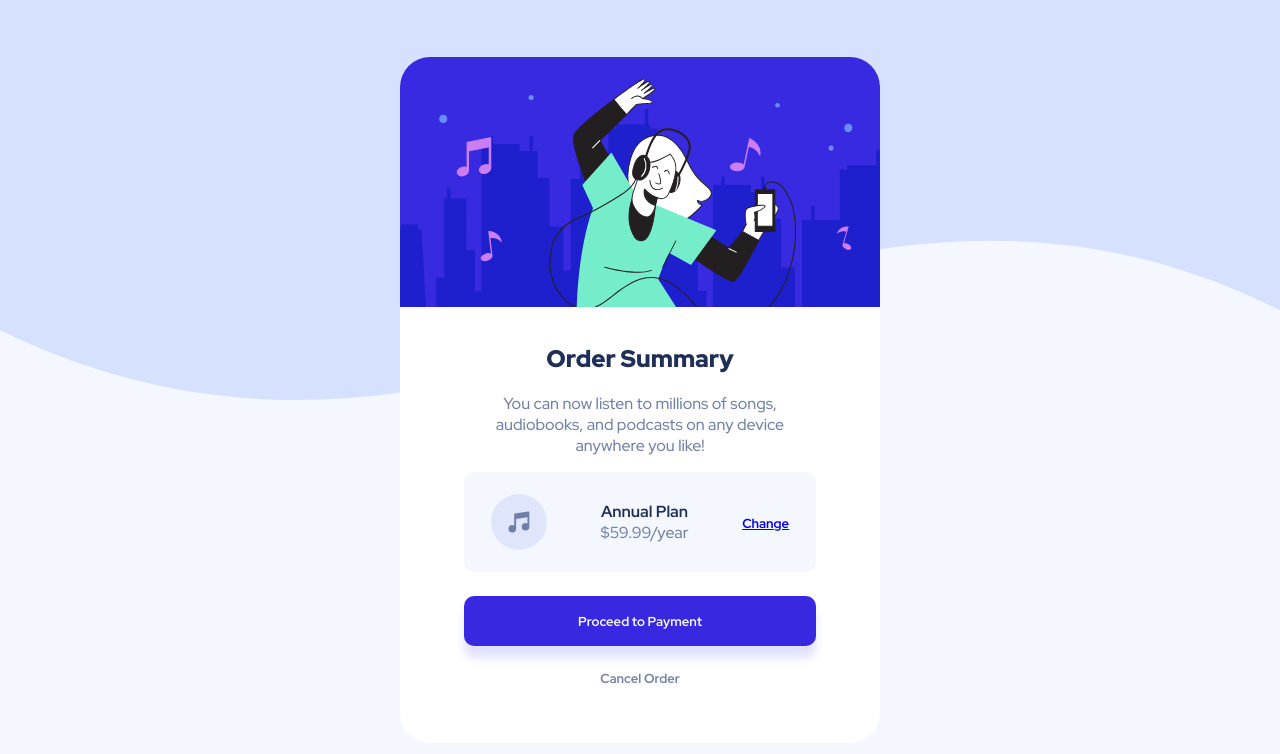
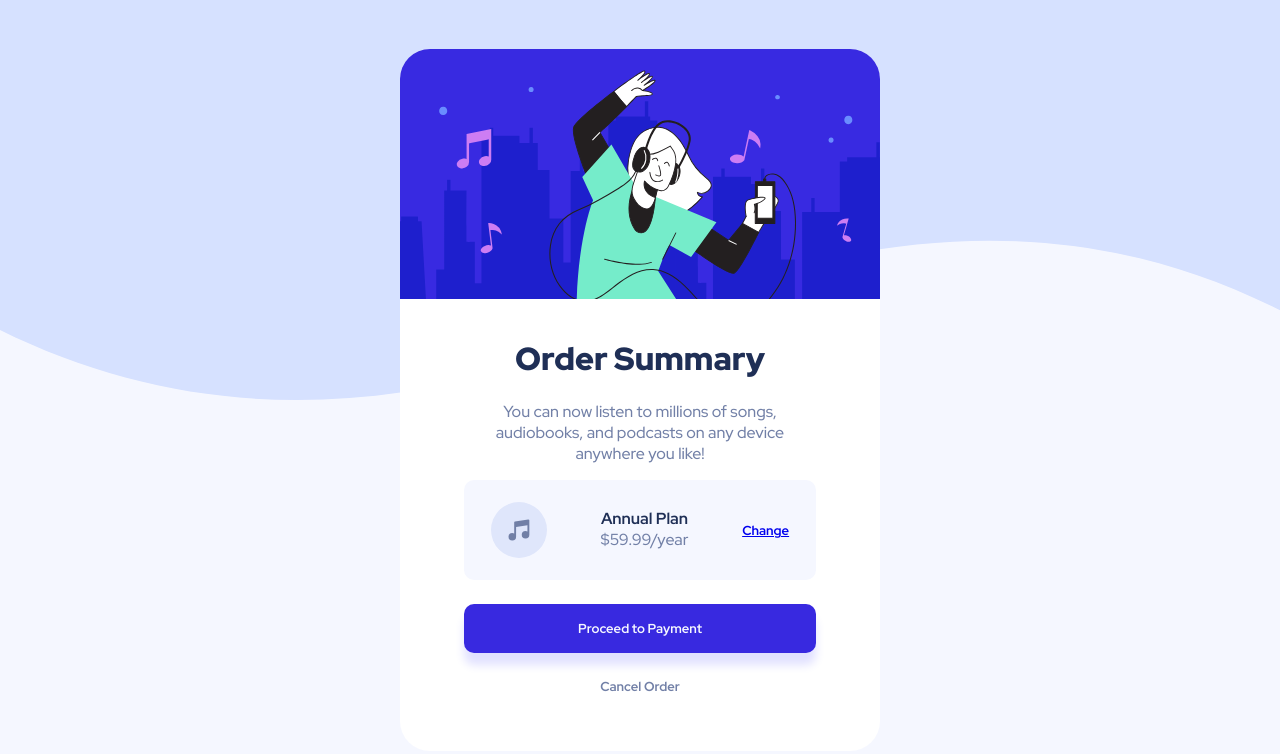
Before and after one commit to ryodgie/order-summary-component-main, a plain HTML site: page index.html in a window 1280 px wide. Drawn offline with Linux system fonts and the light colour scheme.

Commit message:
updated heading

```diff
--- a/index.html
+++ b/index.html
@@ -29,7 +29,7 @@
           <div class="card">
             <div class="card-hero-illustration"></div>
             <div class="card-details">
-              <h2>Order Summary</h2>
+              <h1>Order Summary</h1>
               <p>
                 You can now listen to millions of songs, audiobooks, and
                 podcasts on any device anywhere you like!
@@ -37,7 +37,7 @@
               <div class="card-details-price">
                 <div class="icon-music"></div>
                 <div class="price">
-                  <h3>Annual Plan</h3>
+                  <h2>Annual Plan</h2>
                   <p>$59.99/year</p>
                 </div>
                 <div class="price-link">
--- a/styles.css
+++ b/styles.css
@@ -53,7 +53,7 @@ body {
   border-radius: 0 0 30px 30px;
 }
 
-.card-details h2 {
+.card-details h1 {
   font-weight: 900;
   color: var(--dark-blue);
 }
@@ -80,7 +80,7 @@ body {
   line-height: 5px;
 }
 
-h3 {
+h2 {
   color: var(--dark-blue);
   font-size: 1rem;
   font-weight: 700;
```
